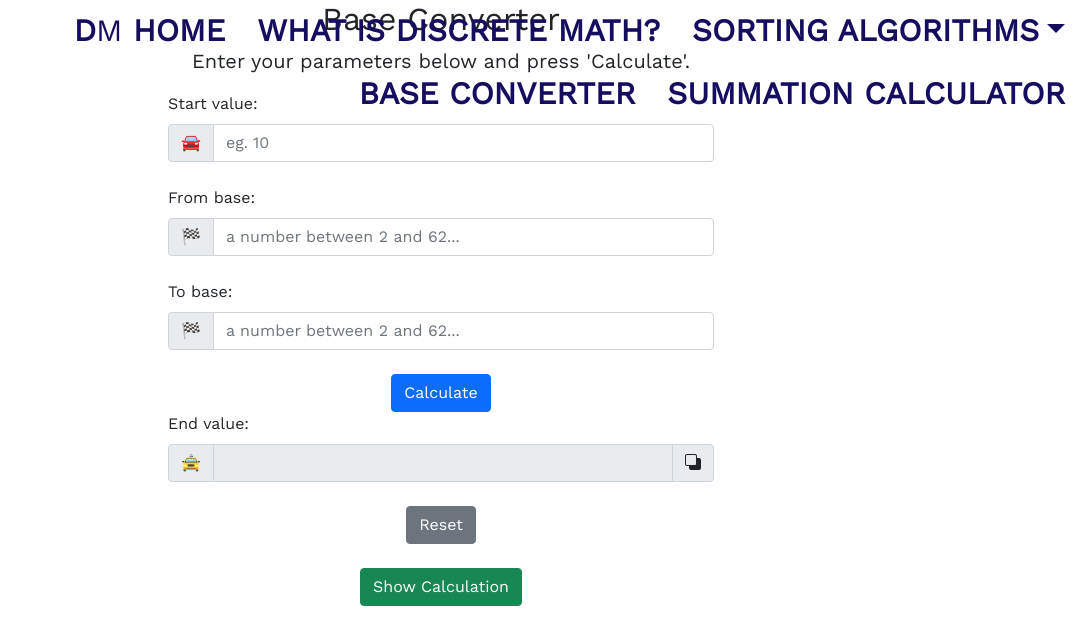
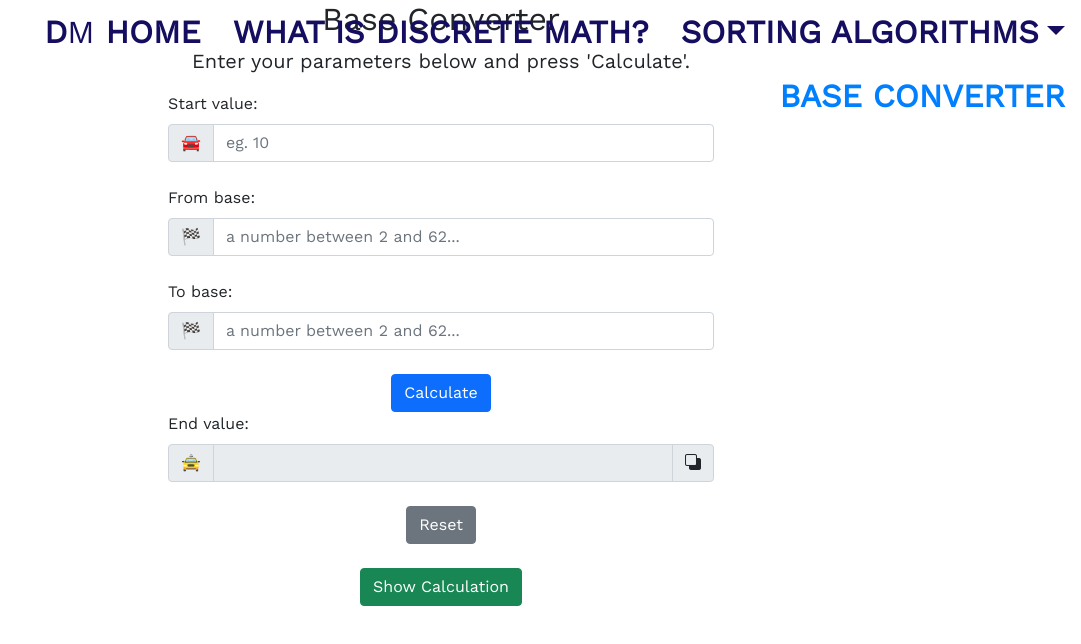
Before and after one commit to rvallely/fe-discrete-maths-exploration, a React (Create React App) app: page /base-converter in a window 1280 px wide. Shown: the top 644 px of the page, without its empty margins (199-1280 px from the left). Built offline with nearby package versions, Linux system fonts and the light colour scheme.

Commit message:
format Nav so shows selected item and add PATHS enum to ensure consistency

```diff
--- a/src/App.css
+++ b/src/App.css
@@ -27,8 +27,11 @@ body {
   margin-bottom: 20px;
 }
 
-.statement {
+.statement-font-size {
   font-size: 1.625rem;
+}
+
+.statement-margins {
   margin-left: 20px;
   margin-right: 20px;
 }
@@ -47,7 +50,7 @@ body {
 }
 
 .app-nav-item {
-  font-size: 31px;
+  font-size: 2rem;
 }
 
 .app-nav {
@@ -56,9 +59,15 @@ body {
   left: 0;
   width: 100%;
   z-index: 100;
-  /* border:dashed; */
 }
 
+.nav li a:hover {
+  color: #007FFF;
+}
+
+.selected-nav-item-font-color {
+  color: #007FFF;
+}
 .fixed-page {
   position: fixed;
 }
@@ -158,8 +167,6 @@ body {
 .node-diagram-container {
   height: calc(100% - 44.50px - 44.50px);
   margin: 30;
-  /* border: 'dashed';
-  border-color: 'yellow'; */
   position: 'relative';
 }
 
--- a/src/components/BaseConverter/BaseConverter.jsx
+++ b/src/components/BaseConverter/BaseConverter.jsx
@@ -2,6 +2,7 @@
 import React, { useState } from 'react';
 import { Link } from 'react-router-dom';
 import { getBaseConversion } from '../../utils/server';
+import PATHS from '../../types/PATHS';
 
 function BaseConverter() {
   const [value, setValue] = useState('');
@@ -101,7 +102,7 @@ function BaseConverter() {
               <div className="mt-4 mb-0 text-center">
                 <Link
                   // eslint-disable-next-line max-len
-                  to={`/base-converter/show-calculation?startVal=${value}&fromBase=${fromBase}&toBase=${toBase}&result=${result.convertedValue}`}
+                  to={`${PATHS.BaseConverterShowCalculation}?startVal=${value}&fromBase=${fromBase}&toBase=${toBase}&result=${result.convertedValue}`}
                   className="btn btn-success text-center"
                   state={{ calcs: result.calcs }}
                 >
--- a/src/components/Nav.jsx
+++ b/src/components/Nav.jsx
@@ -1,29 +1,43 @@
-/* eslint-disable semi */
-/* eslint-disable jsx-a11y/anchor-is-valid */
-/* eslint-disable no-unused-vars */
-/* eslint-disable max-len */
 import React from 'react';
 import SortingAlgorithmType from '../types/SortingAlgorithm';
+import PATHS from '../types/PATHS';
 
 function Nav() {
-  const fontColour = window.location.pathname === '/' || window.location.pathname.includes('/sorting-algorithms') ? 'light-font' : 'dark-font'
+  const currentLocation = window.location.pathname;
+  const defaultFontColour = window.location.pathname === '/home' ? 'light-font' : 'dark-font';
+
+  const fontColours = Object.values(PATHS).reduce((acc, navItem) => ({
+    ...acc,
+    [navItem]: (currentLocation === navItem) || (navItem === PATHS.SortingAlgorithmHome && currentLocation.includes(
+      navItem,
+    ))
+      ? 'selected-nav-item-font-color'
+      : defaultFontColour,
+  }), {});
+
   return (
     <ul className="nav justify-content-end app-nav">
       <li className="nav-item">
-        <a className={`nav-link app-nav-item ${fontColour}`} href="/">
+        <a className={`nav-link app-nav-item ${fontColours[PATHS.Home]}`} href={PATHS.Home}>
           <strong>D</strong>
           M
           {' '}
           <strong>HOME</strong>
-
         </a>
       </li>
       <li className="nav-item">
-        <a className={`nav-link app-nav-item ${fontColour}`} href="/what-is-discrete-math"><strong>WHAT IS DISCRETE MATH?</strong></a>
+        <a
+          className={`nav-link app-nav-item ${fontColours[PATHS.WhatIsDiscreteMath]}`}
+          href={PATHS.WhatIsDiscreteMath}
+        >
+          <strong>
+            WHAT IS DISCRETE MATH?
+          </strong>
+        </a>
       </li>
       <li className="nav-item">
         <a
-          className={`nav-link dropdown-toggle app-nav-item ${fontColour}`}
+          className={`nav-link dropdown-toggle app-nav-item ${fontColours[PATHS.SortingAlgorithmHome]}`}
           href={window.location.href}
           id="navbarDropdown"
           role="button"
@@ -33,18 +47,31 @@ function Nav() {
         >
           <strong>SORTING ALGORITHMS</strong>
         </a>
-        <div className="dropdown-menu bg-transparent" aria-labelledby="navbarDropdown">
+        <div className="dropdown-menu bg-white" aria-labelledby="navbarDropdown">
           {Object.keys(SortingAlgorithmType).map((sortingAlgorithmName) => {
-            const href = `/sorting-algorithms/${SortingAlgorithmType[sortingAlgorithmName].pathName}`;
-            return <a className={`dropdown-item app-nav-item ${fontColour}`} href={href}><strong>{SortingAlgorithmType[sortingAlgorithmName].name.toUpperCase()}</strong></a>;
+            const href = `${SortingAlgorithmType[sortingAlgorithmName].pathName}`;
+            return (
+              <a
+                className={`dropdown-item app-nav-item ${fontColours[href]}`}
+                href={href}
+              >
+                <strong>
+                  {SortingAlgorithmType[sortingAlgorithmName].name.toUpperCase()}
+                </strong>
+              </a>
+            );
           })}
         </div>
       </li>
       <li className="nav-item">
-        <a className={`nav-link app-nav-item ${fontColour}`} href="/base-converter"><strong>BASE CONVERTER</strong></a>
-      </li>
-      <li className="nav-item">
-        <a className={`nav-link app-nav-item ${fontColour}`} href="/summation-calculator"><strong>SUMMATION CALCULATOR</strong></a>
+        <a
+          className={`nav-link app-nav-item ${fontColours[PATHS.BaseConverter]}`}
+          href={PATHS.BaseConverter}
+        >
+          <strong>
+            BASE CONVERTER
+          </strong>
+        </a>
       </li>
     </ul>
   );
--- /dev/null
+++ b/src/types/PATHS.js
@@ -0,0 +1,17 @@
+const PATHS = Object.freeze({
+  Home: '/home',
+  WhatIsDiscreteMath: '/what-is-discrete-math',
+  BaseConverter: '/base-converter',
+  BaseConverterShowCalculation: '/base-converter/show-calculation',
+  SummationCalculator: '/summation-calculator',
+  SortingAlgorithmHome: '/sorting-algorithms',
+  SortingAlgorithmBubbleSort: '/sorting-algorithms/bubble-sort',
+  SortingAlgorithmBubbleSortFaster: '/sorting-algorithms/bubble-sort-faster',
+  SortingAlgorithmInsertionSort: '/sorting-algorithms/insertion-sort',
+  SortingAlgorithmSelectionSort: '/sorting-algorithms/selection-sort',
+  SortingAlgorithmQuickSort: '/sorting-algorithms/quick-sort',
+  SortingAlgorithmMergeSort: '/sorting-algorithms/merge-sort',
+  PermutationsAndCombinations: '/permutations-and-combinations',
+});
+
+export default PATHS;
--- a/src/types/SortingAlgorithm.jsx
+++ b/src/types/SortingAlgorithm.jsx
@@ -13,6 +13,7 @@ import selectionSortIcon1 from '../assets/selectionSortIcon1.png';
 import selectionSortIcon2 from '../assets/selectionSortIcon2.png';
 import insertionSortIcon1 from '../assets/insertionSortIcon1.png';
 import insertionSortIcon2 from '../assets/insertionSortIcon2.png';
+import PATHS from './PATHS';
 
 const SortingAlgorithmType = Object.freeze({
   BUBBLE_SORT: {
@@ -27,7 +28,7 @@ const SortingAlgorithmType = Object.freeze({
     </p>
   </div>,
     video: BubbleSortVideo,
-    pathName: 'bubble-sort',
+    pathName: PATHS.SortingAlgorithmBubbleSort,
     icon: {
       1: bubbleSortIcon,
       2: bubbleSortIcon,
@@ -41,12 +42,12 @@ const SortingAlgorithmType = Object.freeze({
       {/* eslint-disable-next-line no-trailing-spaces */}
       This sorting algorithm is an optimised version of
       {' '}
-      <Link to="/sorting-algorithms/bubble-sort"> Bubble Sort</Link>
+      <Link to={PATHS.SortingAlgorithmBubbleSort}> Bubble Sort</Link>
       . Like Bubble Sort, it loops through the elements in a list, compares the adjacent elements and swaps them if they are out of order. But diverging from Bubble Sort, at the end of each list iteration, the last element is removed from the list and added to the start of a separate sorted list. The processes are repeated until no swaps were needed in an entire iteration of the original list. At this point what is left of the original list is joined to the start of the separate list, to form one fully sorted list.
     </p>
   </div>,
     video: BubbleSortVideo,
-    pathName: 'bubble-sort-faster',
+    pathName: PATHS.SortingAlgorithmBubbleSortFaster,
     icon: {
       1: bubbleSortFasterIcon,
       2: bubbleSortFasterIcon,
@@ -62,12 +63,12 @@ const SortingAlgorithmType = Object.freeze({
     <p>
       If we take N as the number of values in the list, Selection Sort has an average time complexity of O(N²), which makes it inefficient for large datasets and it generally performs worse than
       {' '}
-      <Link to="/sorting-algorithms/insertion-sort">Insertion Sort</Link>
+      <Link to={PATHS.SortingAlgorithmInsertionSort}>Insertion Sort</Link>
       .
     </p>
   </div>,
     video: BubbleSortVideo,
-    pathName: 'selection-sort',
+    pathName: PATHS.SortingAlgorithmSelectionSort,
     icon: {
       1: selectionSortIcon1,
       2: selectionSortIcon2,
@@ -85,7 +86,7 @@ const SortingAlgorithmType = Object.freeze({
     </p>
   </div>,
     video: BubbleSortVideo,
-    pathName: 'insertion-sort',
+    pathName: PATHS.SortingAlgorithmInsertionSort,
     icon: {
       1: insertionSortIcon1,
       2: insertionSortIcon2,
@@ -103,7 +104,7 @@ const SortingAlgorithmType = Object.freeze({
     </p>
   </div>,
     video: BubbleSortVideo,
-    pathName: 'merge-sort',
+    pathName: PATHS.SortingAlgorithmMergeSort,
     icon: {
       1: mergeSortIcon1,
       2: mergeSortIcon2,
@@ -119,7 +120,7 @@ const SortingAlgorithmType = Object.freeze({
     <p>At this point, working from the lowest level values the list is put back together using the pivot values and their position to their parent pivot value. Taking N as the number of elements in the list, on average Quick Sort has a time complexity of O(N log N), making it one of the fastest sorting algorithms for large datasets. </p>
   </div>,
     video: BubbleSortVideo,
-    pathName: 'quick-sort',
+    pathName: PATHS.SortingAlgorithmQuickSort,
     icon: {
       1: quickSortIcon1,
       2: quickSortIcon2,
```
Also changed, not shown: src/App.jsx (+17 -14 lines).
